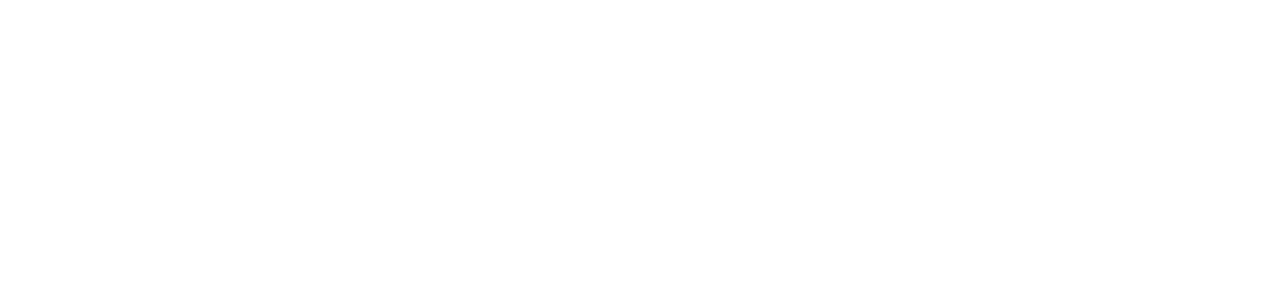
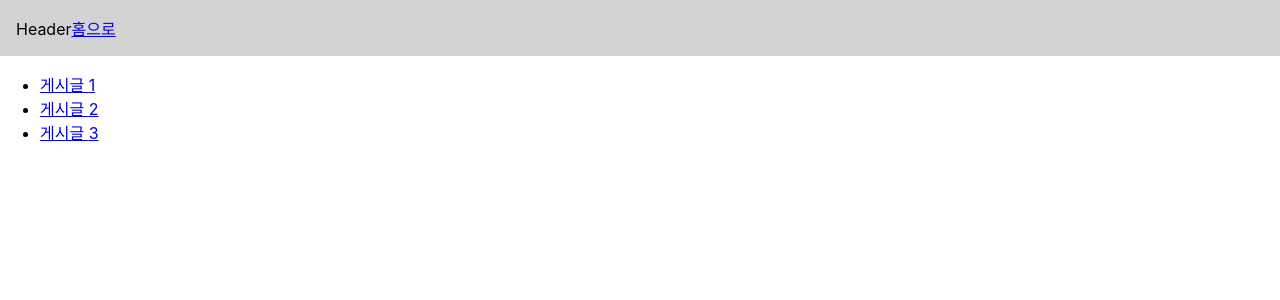
Before and after one commit to K1mYoungMan33/react_redux_1, a React (Create React App) app: page /articlesNavi in a window 1280 px wide. Before the commit this address had no page. Shown: the top 300 px of the page. Built offline with nearby package versions, Linux system fonts and the light colour scheme.

Commit message:
라우터 About2 에 초기값 입력방식 테스트 (x)  NotFound

```diff
--- a/src/App.js
+++ b/src/App.js
@@ -9,6 +9,8 @@
 import {Articles} from "./pages/Articles";
 import {Article} from "./pages/Article";
 import {Layout} from "./pages/Layout";
+import {ArticlesNavi} from "./pages/ArticlesNavi";
+import {NotFound} from "./pages/NotFound";
 
 function App() {
   return (<>
@@ -24,7 +26,14 @@
 
           </Route>
 
+
+                <Route path="/articlesNavi" element={<ArticlesNavi />}>
+                    <Route path=":id" element={<Article />} />
+
+                </Route>
+
         </Route>
+            <Route path="*" element={<NotFound />}/>
         </Routes>
       </>
   );
--- a/src/pages/About2.js
+++ b/src/pages/About2.js
@@ -2,10 +2,14 @@
 
 export const About2=()=>{
     const [searchParams, setSearchParams]=useSearchParams();
-    const detail = searchParams.get( 'detail' ) || '';
-    const mode = searchParams.get( 'mode' ) || '';
+    // const detail = searchParams.get( 'detail' ) || '';
+    // const mode = searchParams.get( 'mode' ) || '';
+    const myFunc = (param)=>searchParams.get( param ) || '';
+    // const { detail, mode } = searchParams;
+    const detail = myFunc( 'detail ');
+    const mode = myFunc( 'mode ');
     const location = useLocation();
-    console.log( "location", location )
+    console.log( "dm", detail, mode )
 
     const onToggleDetail=()=>{
         setSearchParams({ mode, detail: detail ==='true' ? false : true } );
--- /dev/null
+++ b/src/pages/ArticlesNavi.js
@@ -0,0 +1,23 @@
+import {Link, NavLink, Outlet} from "react-router-dom";
+
+export const ArticlesNavi=()=>{
+    const activeStyle={
+        color: 'green',
+        fontSize: 21,
+    }
+    return (
+        <div>
+            <Outlet/>
+        <ul>
+            {[ 1, 2, 3 ].map((e,i)=>
+                <li>
+                    <NavLink to={"/articlesNavi/"+e}
+                             style={({ isActive } ) => (isActive ? activeStyle : undefined ) }
+                             >
+                    게시글 {e}</NavLink>
+                </li>
+            )}
+        </ul>
+        </div>
+    )
+}
--- a/src/pages/Home.js
+++ b/src/pages/Home.js
@@ -32,6 +32,9 @@
                 <li>
                     <Link to="articles">게시글 목록</Link>
                 </li>
+                <li>
+                    <Link to="articlesNavi">게시글 목록(Navi)</Link>
+                </li>
             </ul>
         </div>
     )
--- /dev/null
+++ b/src/pages/NotFound.js
@@ -0,0 +1,13 @@
+export const NotFound=()=>{
+    return (
+        <div style={{
+        display: 'flex',
+        alignItems: 'center',
+        justifyContent: 'center',
+            fontSize: 64,
+            position: 'absolute',
+            width: '100%',
+            height: '100%'
+        }}>404</div>
+    )
+}
```
